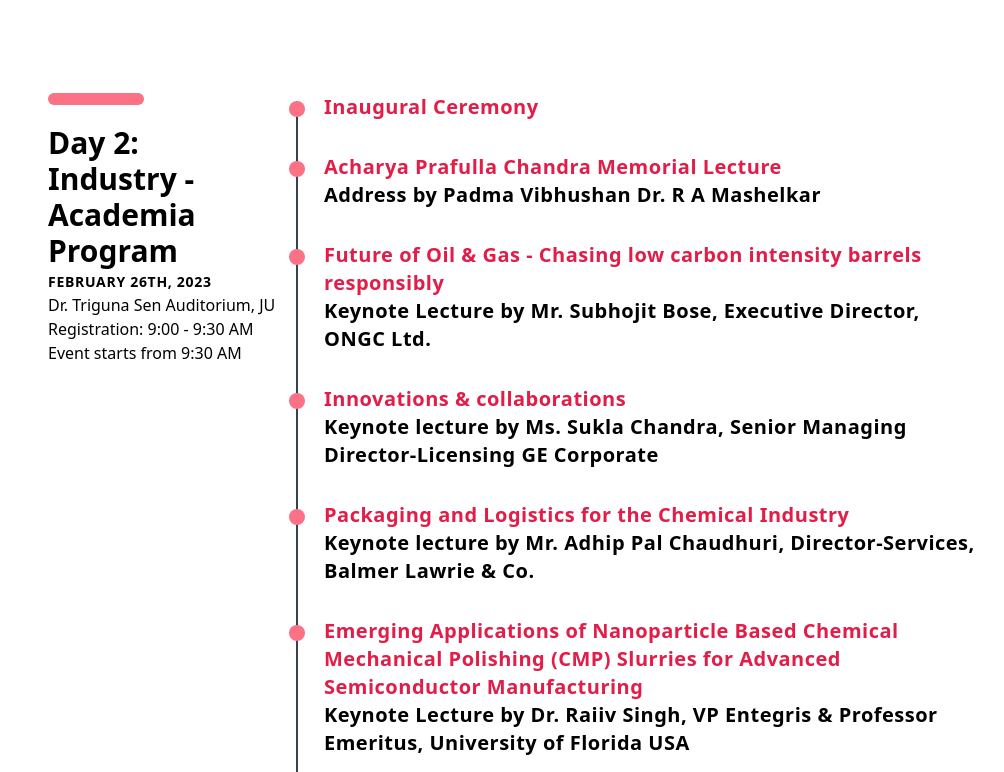
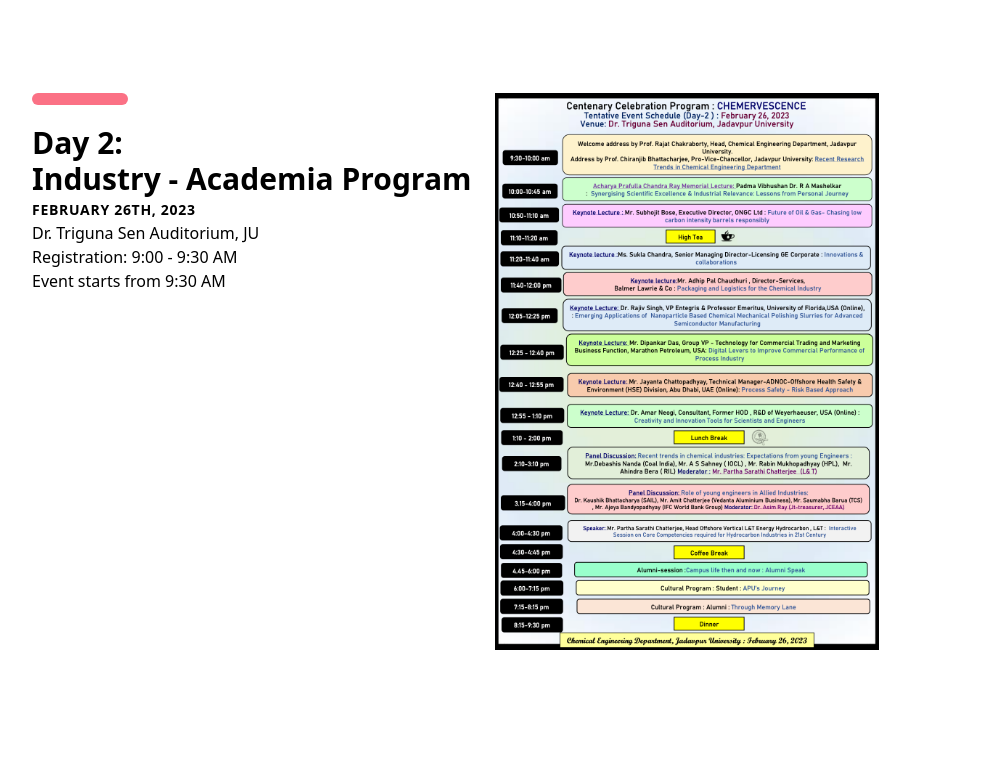
Before and after one commit to prkedia81/centenary-celebration, a website: page centenary.html in a window 1280 px wide. Shown: the part 4208-4980 px from the top of the page, without its empty margins (112-1116 px from the left). Drawn offline with Linux system fonts and the light colour scheme.

Commit message:
updated iap schedule

```diff
--- a/centenary.html
+++ b/centenary.html
@@ -382,9 +382,7 @@
                             class="flex flex-col sm:relative sm:before:absolute sm:before:top-2 sm:before:w-4 sm:before:h-4 sm:before:rounded-full sm:before:left-[-35px] sm:before:z-[1] before:bg-rose-400">
                             <h3 class="text-xl font-semibold tracking-wide">Address by Dr. N Kalaiselvi Director
                                 General, CSIR & Secretary DSIR, India</h3>
-                            <!-- <time class="text-xs tracking-wide uppercase">Jul 2019</time>
-                                    <p class="mt-3">Morbi vulputate aliquam libero non dictum. Aliquam sit amet nunc ut
-                                        diam aliquet tincidunt nec nec dui. Donec mollis turpis eget egestas sodales. -->
+
                             </p>
                         </div>
                         <div
@@ -469,7 +467,7 @@
         </div>
 
         <div class="day-2 container max-w-5xl md:px-4 py-12 mx-auto">
-            <div class="grid gap-4 mx-4 sm:grid-cols-12">
+            <div class="flex md:flex-col flex-row gap-6">
                 <div class="col-span-12 sm:col-span-3">
                     <div
                         class="text-center sm:text-left mb-14 before:block before:w-24 before:h-3 before:mb-5 before:rounded-md before:mx-auto sm:before:mx-0 before:bg-rose-400">
@@ -481,30 +479,23 @@
                         <p>Event starts from 9:30 AM</p>
                     </div>
                 </div>
-                <div class="relative col-span-12 md:px-4 space-y-6 sm:col-span-9">
+
+                <img src="images/iap-schedule.png" class="w-96 h-full" alt="">
+
+                <!-- <div class=" relative col-span-12 md:px-4 space-y-6 sm:col-span-9">
                 <div
                     class="col-span-12 space-y-12 relative px-4 sm:col-span-8 sm:space-y-8 sm:before:absolute sm:before:top-2 sm:before:bottom-0 sm:before:w-0.5 sm:before:-left-3 before:bg-gray-700">
                     <div
                         class="flex flex-col sm:relative sm:before:absolute sm:before:top-2 sm:before:w-4 sm:before:h-4 sm:before:rounded-full sm:before:left-[-35px] sm:before:z-[1] before:bg-rose-400">
                         <h3 class="text-xl font-semibold tracking-wide text-rose-600">Inaugural Ceremony</h3>
-                            <!-- <h3 class="text-xl font-semibold tracking-wide">by Prof. Rajat Chakraborty, HOD, Chemical
-                                Engineering Department, and Pro-VC, JU</h3> -->
-                            <!-- <time class="text-xs tracking-wide uppercase">Dec 2020</time> -->
-                            <!-- <p class="mt-3">Pellentesque feugiat ante at nisl efficitur, in mollis orci
-                                        scelerisque. Interdum et malesuada fames ac ante ipsum primis in faucibus.</p> -->
                     </div>
                     <div
                         class="flex flex-col sm:relative sm:before:absolute sm:before:top-2 sm:before:w-4 sm:before:h-4 sm:before:rounded-full sm:before:left-[-35px] sm:before:z-[1] before:bg-rose-400">
                         <h3 class="text-xl font-semibold tracking-wide text-rose-600">Acharya Prafulla Chandra
                             Memorial Lecture
-
                         </h3>
                         <h3 class="text-xl font-semibold tracking-wide">Address by Padma Vibhushan Dr. R A Mashelkar
                         </h3>
-
-                            <!-- <time class="text-xs tracking-wide uppercase">Jul 2019</time>
-                                    <p class="mt-3">Morbi vulputate aliquam libero non dictum. Aliquam sit amet nunc ut
-                                        diam aliquet tincidunt nec nec dui. Donec mollis turpis eget egestas sodales. -->
                         </p>
                     </div>
                     <div
@@ -515,10 +506,6 @@
                         <h3 class="text-xl font-semibold tracking-wide"> Keynote Lecture by Mr. Subhojit Bose,
                             Executive Director, ONGC Ltd.
                         </h3>
-
-                            <!-- <time class="text-xs tracking-wide uppercase">Jul 2019</time>
-                                    <p class="mt-3">Morbi vulputate aliquam libero non dictum. Aliquam sit amet nunc ut
-                                        diam aliquet tincidunt nec nec dui. Donec mollis turpis eget egestas sodales. -->
                         </p>
                     </div>
                     <div
@@ -529,10 +516,6 @@
                             Managing Director-Licensing
                             GE Corporate
                         </h3>
-
-                            <!-- <time class="text-xs tracking-wide uppercase">Jul 2019</time>
-                                    <p class="mt-3">Morbi vulputate aliquam libero non dictum. Aliquam sit amet nunc ut
-                                        diam aliquet tincidunt nec nec dui. Donec mollis turpis eget egestas sodales. -->
                         </p>
                     </div>
                     <div
@@ -544,10 +527,6 @@
                             Director-Services,
                             Balmer Lawrie & Co.
                         </h3>
-
-                            <!-- <time class="text-xs tracking-wide uppercase">Jul 2019</time>
-                                    <p class="mt-3">Morbi vulputate aliquam libero non dictum. Aliquam sit amet nunc ut
-                                        diam aliquet tincidunt nec nec dui. Donec mollis turpis eget egestas sodales. -->
                         </p>
                     </div>
                     <div
@@ -559,10 +538,6 @@
                         <h3 class="text-xl font-semibold tracking-wide">Keynote Lecture by Dr. Raiiv Singh, VP
                             Entegris & Professor Emeritus, University of Florida
                             USA</h3>
-
-                            <!-- <time class="text-xs tracking-wide uppercase">Jul 2019</time>
-                                    <p class="mt-3">Morbi vulputate aliquam libero non dictum. Aliquam sit amet nunc ut
-                                        diam aliquet tincidunt nec nec dui. Donec mollis turpis eget egestas sodales. -->
                         </p>
                     </div>
                     <div
@@ -574,10 +549,6 @@
                             Technology for Commercial Trading and Marketting Buisness Function, Marathon Petroleum,
                             USA
                         </h3>
-
-                            <!-- <time class="text-xs tracking-wide uppercase">Jul 2019</time>
-                                    <p class="mt-3">Morbi vulputate aliquam libero non dictum. Aliquam sit amet nunc ut
-                                        diam aliquet tincidunt nec nec dui. Donec mollis turpis eget egestas sodales. -->
                         </p>
                     </div>
                     <div
@@ -589,10 +560,6 @@
                             Sahney (IOCL), Mr. Rabin Mukhopadhyay (HPL), Mr. Ahindra Bera (RIL) <br>Moderator: Mr.
                             Partha Sarathi Chatterjee (L&T)
                         </h3>
-
-                            <!-- <time class="text-xs tracking-wide uppercase">Jul 2019</time>
-                                    <p class="mt-3">Morbi vulputate aliquam libero non dictum. Aliquam sit amet nunc ut
-                                        diam aliquet tincidunt nec nec dui. Donec mollis turpis eget egestas sodales. -->
                         </p>
                     </div>
                     <div
@@ -604,32 +571,20 @@
                             Chatterjee (Vedanta Aluminium Business), Mr. Saumabha Barua (TCS), Mr. Ajeya
                             Bandyopadhyay IFC (World Bank Group) <br> Moderator: Mr. Ashim Roy (Jt-treasurer, JCEAA)
                         </h3>
-
-                            <!-- <time class="text-xs tracking-wide uppercase">Jul 2019</time>
-                                    <p class="mt-3">Morbi vulputate aliquam libero non dictum. Aliquam sit amet nunc ut
-                                        diam aliquet tincidunt nec nec dui. Donec mollis turpis eget egestas sodales. -->
                         </p>
                     </div>
                     <div
                         class="flex flex-col sm:relative sm:before:absolute sm:before:top-2 sm:before:w-4 sm:before:h-4 sm:before:rounded-full sm:before:left-[-35px] sm:before:z-[1] before:bg-rose-400">
                         <h3 class="text-xl font-semibold tracking-wide text-rose-600">Alumni-Student Interaction
                         </h3>
-                            <!-- <time class="text-xs tracking-wide uppercase">Jan 2016</time> -->
-                            <!-- <p class="mt-3">Suspendisse tincidunt, arcu nec faucibus efficitur, justo velit
-                                        consectetur nisl, sit amet condimentum lacus orci nec purus. Mauris quis quam
-                                        suscipit, vehicula felis id, vehicula enim.</p> -->
                     </div>
                     <div
                         class="flex flex-col sm:relative sm:before:absolute sm:before:top-2 sm:before:w-4 sm:before:h-4 sm:before:rounded-full sm:before:left-[-35px] sm:before:z-[1] before:bg-rose-400">
                         <h3 class="text-xl font-semibold tracking-wide text-rose-600">Cultural Program
                         </h3>
-                            <!-- <time class="text-xs tracking-wide uppercase">Jan 2016</time> -->
-                            <!-- <p class="mt-3">Suspendisse tincidunt, arcu nec faucibus efficitur, justo velit
-                                        consectetur nisl, sit amet condimentum lacus orci nec purus. Mauris quis quam
-                                        suscipit, vehicula felis id, vehicula enim.</p> -->
                     </div>
                 </div>
-                </div>
+            </div> -->
             </div>
         </div>
     </section>
```
Also changed, not shown: images/iap-schedule.png (added). Lines whose indentation alone changed are shown as unchanged.
